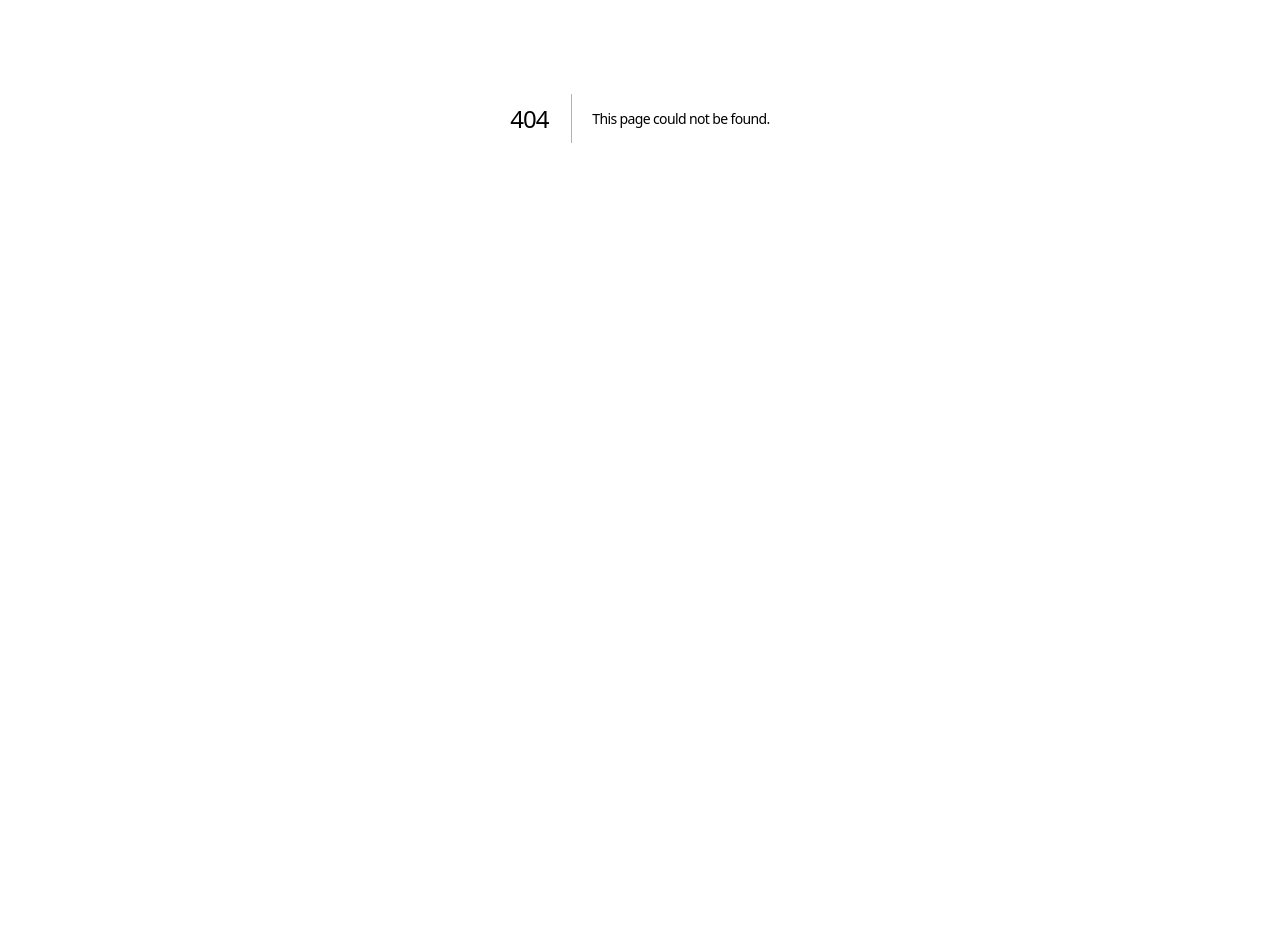
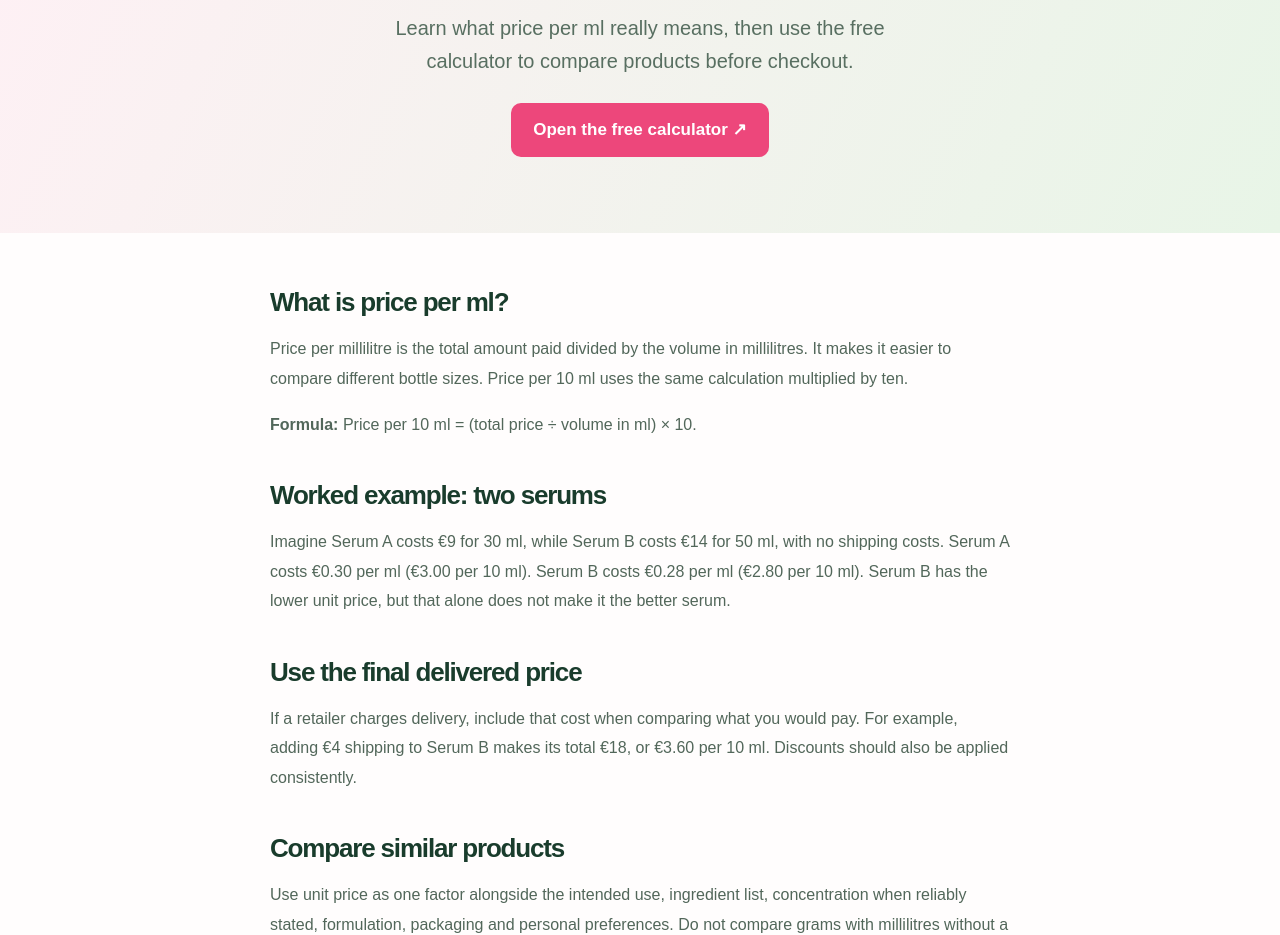
Before and after one commit to GhinwaFAKIH/buywise-ai, a Next.js app in the folder frontend/: page /calculator/how-to-compare-skincare-prices in a window 1280 px wide. Before the commit this address had no page. Shown: the part 282-1217 px from the top of the page. Before the commit the page ends 800 px from the top, so only its background shows below. Built offline with nearby package versions, Linux system fonts and the light colour scheme.

Commit message:
Add search-friendly skincare unit price explainer

```diff
--- /dev/null
+++ b/frontend/app/calculator/how-to-compare-skincare-prices/page.js
@@ -0,0 +1,39 @@
+import Link from "next/link";
+import { id, serializeJsonLd, breadcrumbs } from "../../lib/semantic";
+
+export const metadata = {
+  title: "How to Compare Skincare Prices per ml and per 10 ml",
+  description: "Learn to compare skincare prices fairly with a worked serum example, delivery costs, unit conversions, and a free price-per-ml calculator.",
+  alternates: { canonical: "/calculator/how-to-compare-skincare-prices" },
+};
+
+export default function UnitPriceGuide() {
+  const faq = [
+    { question: "How do I calculate price per 10 ml?", answer: "Divide the total price by the volume in ml, then multiply by 10. For example, a 30 ml serum costing €9 is €3 per 10 ml." },
+    { question: "Is a lower price per ml always better?", answer: "No. Unit price compares cost, not effectiveness, ingredients, suitability, or formula quality. Compare products with similar purposes and units." },
+    { question: "Should I include shipping?", answer: "Yes, when comparing the amount you would actually pay. Include delivery charges and applicable discounts consistently." },
+    { question: "Can I compare grams and millilitres directly?", answer: "Not reliably. Grams measure mass and millilitres measure volume; converting between them requires knowing the product density." },
+  ];
+  const structuredData = {
+    "@context": "https://schema.org",
+    "@graph": [
+      { "@type": "Article", "@id": id("/calculator/how-to-compare-skincare-prices#article"), headline: "How to Compare Skincare Prices per ml and per 10 ml", description: "A practical guide to unit price comparisons for skincare products.", mainEntityOfPage: id("/calculator/how-to-compare-skincare-prices"), author: { "@id": id("/#organization") }, publisher: { "@id": id("/#organization") } },
+      breadcrumbs([{ name: "Home", path: "/" }, { name: "Calculator", path: "/calculator" }, { name: "How to compare skincare prices", path: "/calculator/how-to-compare-skincare-prices" }]),
+    ],
+  };
+  return <main className="guidesPage">
+    <script type="application/ld+json" dangerouslySetInnerHTML={{ __html: serializeJsonLd(structuredData) }} />
+    <nav className="guidesNav"><Link href="/">❧ BuyWise AI</Link><Link href="/calculator">Free calculator</Link><Link href="/guides">Beauty Guides</Link></nav>
+    <header className="guidesHero"><span>SKINCARE PRICE GUIDE</span><h1>How to compare skincare prices fairly</h1><p>Learn what price per ml really means, then use the free calculator to compare products before checkout.</p><Link href="/calculator">Open the free calculator ↗</Link></header>
+    <article className="guideArticle">
+      <section><h2>What is price per ml?</h2><p>Price per millilitre is the total amount paid divided by the volume in millilitres. It makes it easier to compare different bottle sizes. Price per 10 ml uses the same calculation multiplied by ten.</p><p><strong>Formula:</strong> Price per 10 ml = (total price ÷ volume in ml) × 10.</p></section>
+      <section><h2>Worked example: two serums</h2><p>Imagine Serum A costs €9 for 30 ml, while Serum B costs €14 for 50 ml, with no shipping costs. Serum A costs €0.30 per ml (€3.00 per 10 ml). Serum B costs €0.28 per ml (€2.80 per 10 ml). Serum B has the lower unit price, but that alone does not make it the better serum.</p></section>
+      <section><h2>Use the final delivered price</h2><p>If a retailer charges delivery, include that cost when comparing what you would pay. For example, adding €4 shipping to Serum B makes its total €18, or €3.60 per 10 ml. Discounts should also be applied consistently.</p></section>
+      <section><h2>Compare similar products</h2><p>Use unit price as one factor alongside the intended use, ingredient list, concentration when reliably stated, formulation, packaging and personal preferences. Do not compare grams with millilitres without a valid density conversion.</p></section>
+      <section><h2>What the calculator can and cannot tell you</h2><p>The <Link href="/calculator">BuyWise price calculator</Link> computes unit prices from the numbers you enter. It does not check live retailer prices, verify product authenticity, or establish clinical effectiveness. Confirm current prices and labels with the seller or manufacturer.</p></section>
+      <section><h2>Frequently asked questions</h2>{faq.map(item=><div key={item.question}><h3>{item.question}</h3><p>{item.answer}</p></div>)}</section>
+      <aside className="guideCta"><h2>Ready to compare two products?</h2><p>Enter the price and size of each product to see their cost per ml and per 10 ml.</p><Link href="/calculator">Use the free skincare calculator ↗</Link></aside>
+      <p>For additional context, see <Link href="/methodology">our comparison methodology</Link> and <Link href="/about">about BuyWise AI</Link>.</p>
+    </article>
+  </main>;
+}
```
